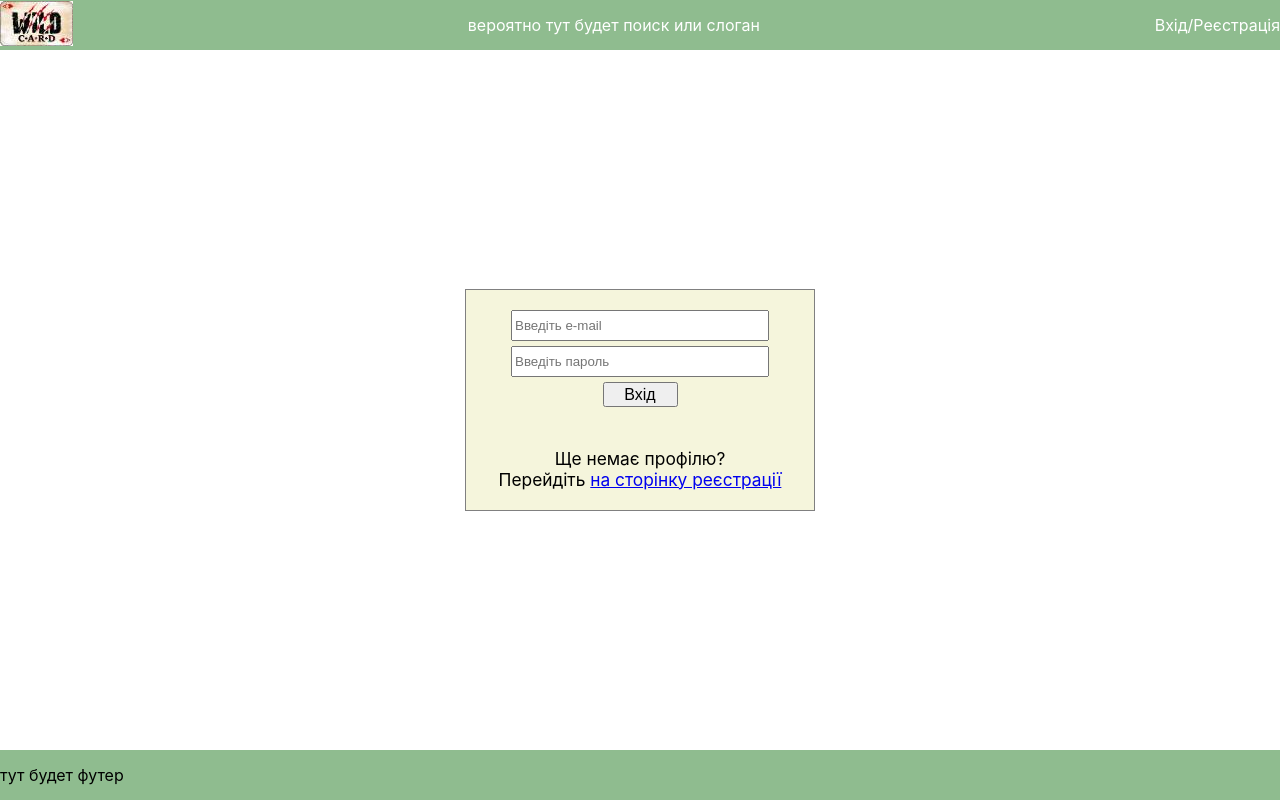
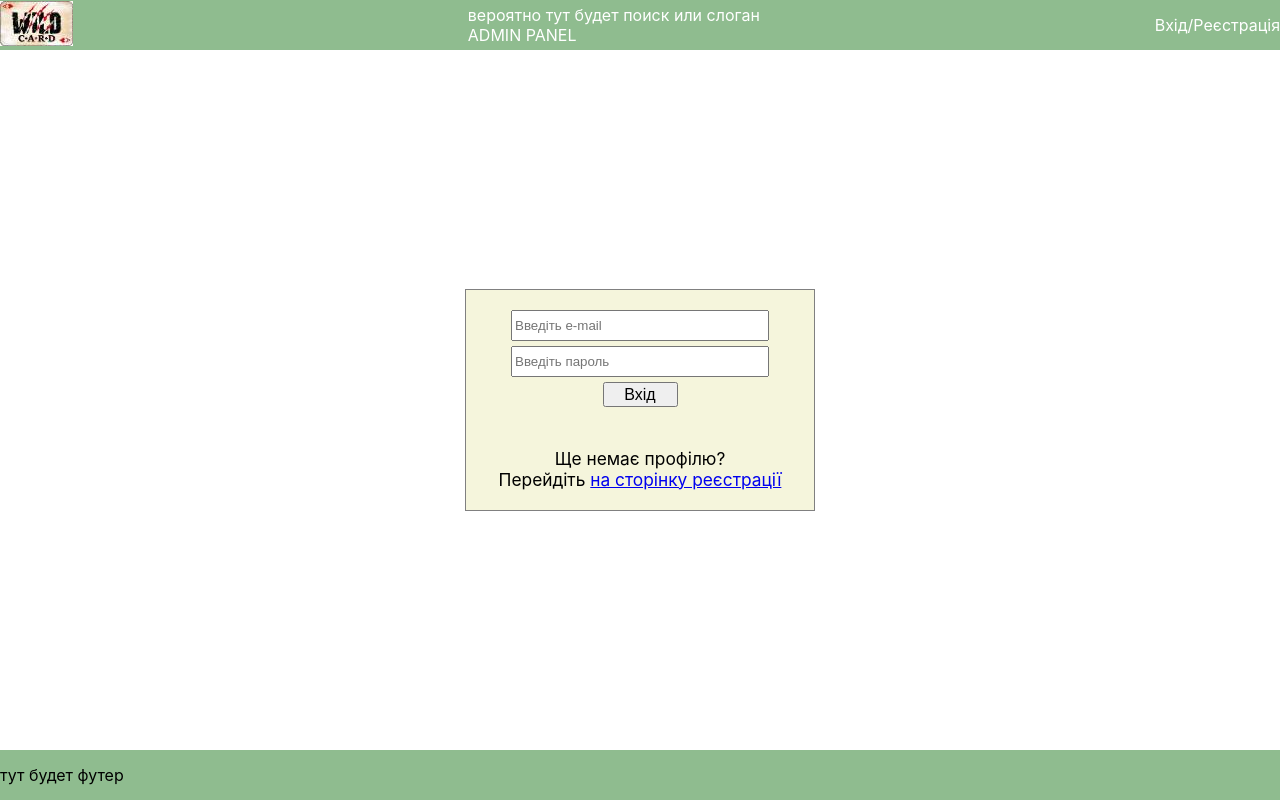
Before and after one commit to PavloZaviazun/front_wildcard, a React (Create React App) app: page /auth/login in a window 1280 px wide. Built offline with nearby package versions, Linux system fonts and the light colour scheme.

Commit message:
fourth commit PZ 11.05.2021

```diff
--- a/src/components/account/Account.js
+++ b/src/components/account/Account.js
@@ -3,6 +3,8 @@ import {useEffect, useState} from "react";
 import {commonService, userService} from "../../services";
 
 export const Account = () => {
+    const [message, setMessage] = useState("");
+
     const [user, setUser] = useState({});
     const [nativeLangs, setNativeLangs] = useState([]);
     const [avaliableLangs, setAvaliableLangs] = useState([]);
@@ -33,7 +35,7 @@ export const Account = () => {
         e.preventDefault();
         const email = e.target[0].value;
         const nativeLang = e.target[1].value;
-        userService.updateUser(user.id, nativeLang, email).then(el => el);
+        userService.updateUser(user.id, nativeLang, email).then(el => setMessage(el.data));
     }
 
     const changeFlag = (e) => {
@@ -63,6 +65,7 @@ export const Account = () => {
             </form>
             <div>Custom Library:</div>
             <div>{user.customLibs}</div>
+            <div>{message}</div>
         </div>
     )
 }
--- a/src/components/header/Header.js
+++ b/src/components/header/Header.js
@@ -17,7 +17,8 @@ export const Header = () => {
                 <Link to={"/"}><img src={Logo} alt={"Logo"}/></Link>
             </div>
             <div>
-                вероятно тут будет поиск или слоган
+                вероятно тут будет поиск или слоган<br/>
+                <Link to={"/admin"}>ADMIN PANEL</Link>
             </div>
                 {token == null ?
                     <Link to={"/auth/login"}><div>Вхід/Реєстрація</div></Link> :
--- a/src/services/UserService.js
+++ b/src/services/UserService.js
@@ -14,7 +14,7 @@ class UserService {
         formData.set("nativeLang", nativeLang);
         formData.set("email", email);
         return axios.patch(this.serverURL + `/user/${id}/update`, formData,
-            {headers: {"Authorization": this.myStorage.getItem("session")}}).then(el => el.data)
+            {headers: {"Authorization": this.myStorage.getItem("session")}});
     }
 
 }
```
